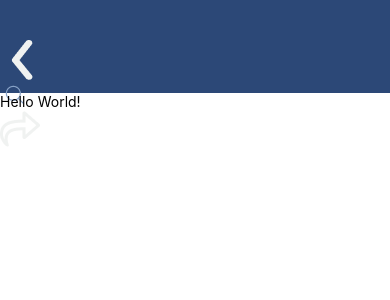
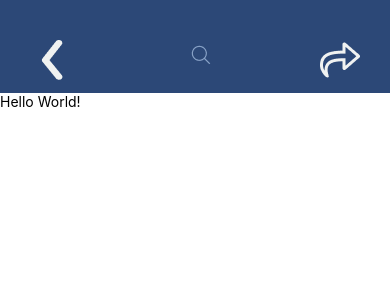
Before and after one commit to milenyncm/08-19-TestandoGit, a React Native app: screen / in a window 390 px wide. Shown: the top 300 px of the page. Built offline with nearby package versions, Linux system fonts and the light colour scheme.

Commit message:
Colocando Flex-direction no header

```diff
--- a/App.tsx
+++ b/App.tsx
@@ -21,10 +21,14 @@ export default function App() {
 
 const styles = StyleSheet.create({
   container: {
+    flex:1,
   },
   header: {
-    height:93,
+    minHeight:93,
     backgroundColor: "#2C4877",
     paddingTop:40,
+    flexDirection:"row",
+    justifyContent:"space-between",
+    paddingHorizontal:30,
   }
 });
```
